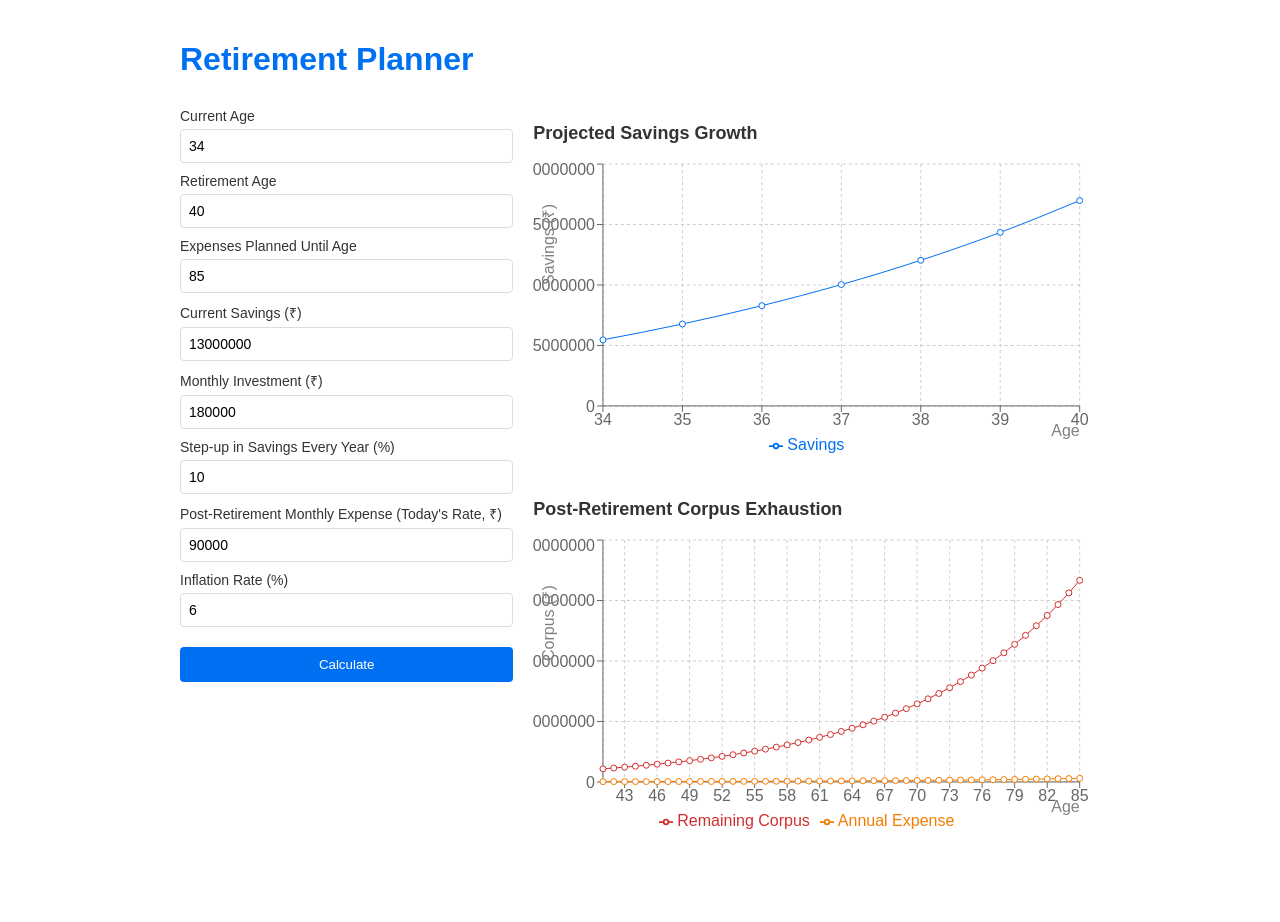
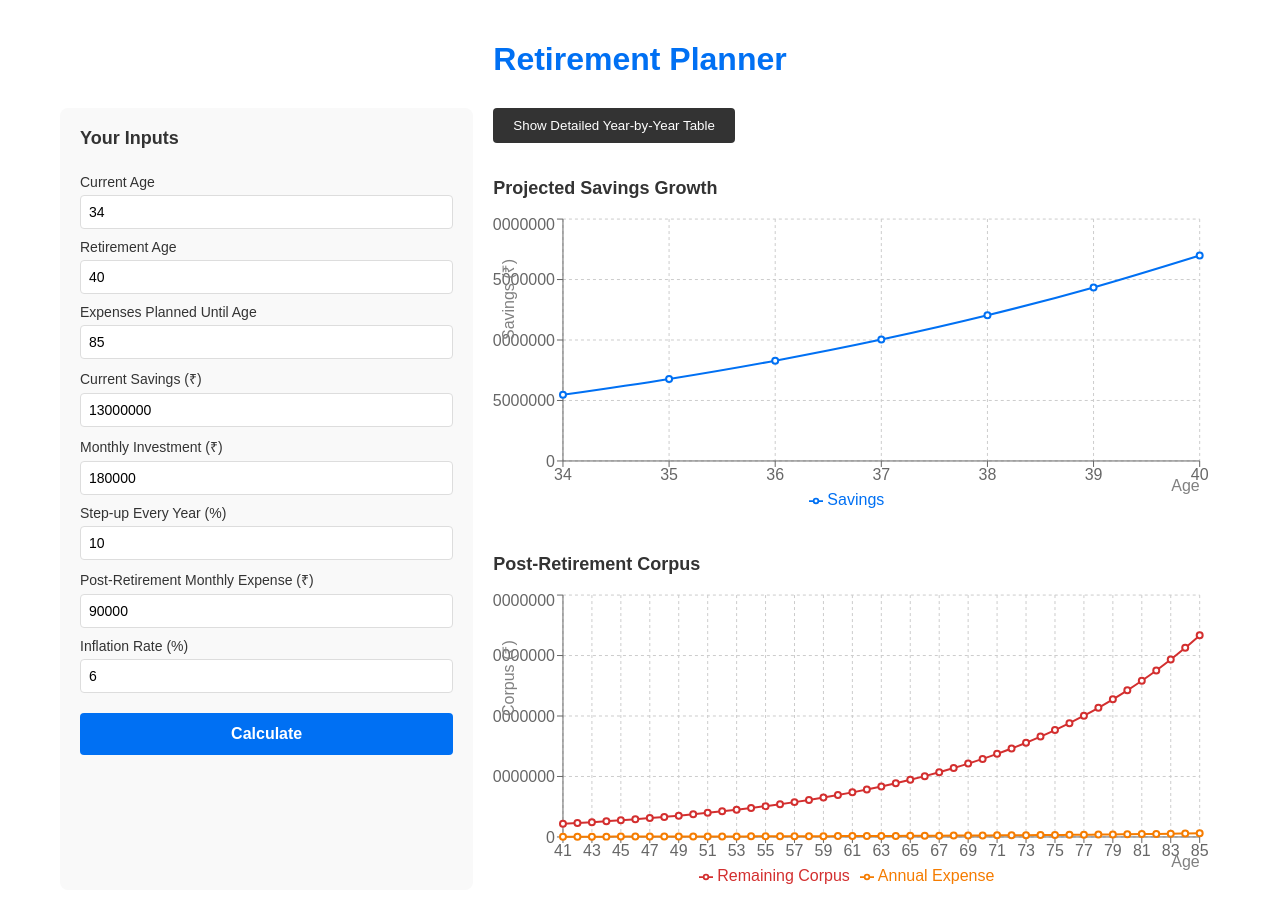
Before and after one commit to IamAKhtar/RetirementPlanner, a Next.js app: page / in a window 1280 px wide. Shown: the top 922 px of the page. Before the commit the page ends 855 px from the top, so only its background shows below. Built offline with nearby package versions, Linux system fonts and the light colour scheme.

Commit message:
Added choices

```diff
--- a/pages/index.js
+++ b/pages/index.js
@@ -28,42 +28,99 @@ function calculateRetirement(inputs) {
   const yearsAfterRetirement = expensesUntilAge - retirementAge;
 
   // Investment Return assumptions pre- and post-retirement
-  const preRetirementReturn = 0.095; // blended assumed pre-retirement return
-  const postRetirementReturn = 0.085; // blended assumed post-ret return
+  const preRetirementReturn = 0.095;
+  const postRetirementReturn = 0.085;
 
   let savings = currentSavings;
   let investmentContribution = monthlyInvestment * 12;
   let stepUpFactor = 1;
 
-  let data = [];
+  let yearlyData = [];
+  let chartData = [];
 
   // Pre-retirement accumulation
   for (let i = 0; i <= yearsToWork; i++) {
+    const age = currentAge + i;
+    const startingSavings = savings;
+
     if (i > 0) {
       stepUpFactor *= (1 + stepUpRate);
       investmentContribution = monthlyInvestment * 12 * stepUpFactor;
     }
+
     savings = savings * (1 + preRetirementReturn) + investmentContribution;
-    data.push({ age: currentAge + i, savings: Math.round(savings) });
+    const endingSavings = savings;
+
+    yearlyData.push({
+      age,
+      startingSavings: Math.round(startingSavings),
+      plannedExpenses: 0,
+      additionalExpenses: 0,
+      additionalSavings: Math.round(investmentContribution),
+      endingSavings: Math.round(endingSavings),
+      status: 'Earning',
+      warning: '',
+      monthly: 0
+    });
+
+    chartData.push({ age, savings: Math.round(savings) });
   }
 
-  // Post-retirement expenditure and corpus decline
+  // Post-retirement expenditure
   let corpus = savings;
   let annualExpense = postRetirementMonthlyExpense * 12;
   let expenseData = [];
+
   for (let i = 1; i <= yearsAfterRetirement; i++) {
+    const age = retirementAge + i;
+    const startingCorpus = corpus;
     annualExpense *= (1 + inflationRate);
+    const monthlyExpense = Math.round(annualExpense / 12);
+
     corpus = corpus * (1 + postRetirementReturn) - annualExpense;
-    expenseData.push({ age: retirementAge + i, remainingCorpus: Math.round(corpus), annualExpense: Math.round(annualExpense) });
+
+    let warning = '';
+    if (corpus < annualExpense * 5 && corpus > 0) {
+      warning = Math.round(corpus / annualExpense).toFixed(1);
+    }
+
+    const status = corpus <= 0 ? 'Dead' : 'Retired';
+
+    yearlyData.push({
+      age,
+      startingSavings: Math.round(startingCorpus),
+      plannedExpenses: Math.round(annualExpense),
+      additionalExpenses: 0,
+      additionalSavings: 0,
+      endingSavings: Math.round(corpus > 0 ? corpus : 0),
+      status,
+      warning,
+      monthly: monthlyExpense
+    });
+
+    expenseData.push({
+      age,
+      remainingCorpus: Math.round(corpus > 0 ? corpus : 0),
+      annualExpense: Math.round(annualExpense)
+    });
+
     if (corpus <= 0) break;
   }
 
-  return { accumulation: data, exhaustion: expenseData };
+  return { accumulation: chartData, exhaustion: expenseData, yearlyData };
+}
+
+function formatINR(value) {
+  if (!value) return '-';
+  return new Intl.NumberFormat('en-IN', {
+    maximumFractionDigits: 0
+  }).format(value);
 }
 
 export default function Home() {
   const [inputs, setInputs] = useState(initialInputs);
   const [results, setResults] = useState(calculateRetirement(initialInputs));
+  const [showTable, setShowTable] = useState(false);
 
   function handleChange(e) {
     const { name, value } = e.target;
@@ -75,47 +132,102 @@ export default function Home() {
   }
 
   return (
-    <main style={{ maxWidth: 960, margin: 'auto', padding: 20, fontFamily: 'Arial, sans-serif' }}>
-      <h1>Retirement Planner</h1>
-      <section style={{ display: 'flex', gap: 20, flexWrap: 'wrap' }}>
-        <form style={{ flex: '1 1 300px', display: 'flex', flexDirection: 'column', gap: 10 }} onSubmit={e => { e.preventDefault(); recalculate(); }}>
+    <main style={{ maxWidth: 1200, margin: 'auto', padding: 20, fontFamily: 'Arial, sans-serif' }}>
+      <h1 style={{ textAlign: 'center' }}>Retirement Planner</h1>
+
+      <section style={{ display: 'flex', gap: 20, flexWrap: 'wrap', marginBottom: 30 }}>
+        <form style={{ flex: '1 1 300px', display: 'flex', flexDirection: 'column', gap: 10, backgroundColor: '#f9f9f9', padding: 20, borderRadius: 8 }} onSubmit={e => { e.preventDefault(); recalculate(); }}>
+          <h2 style={{ marginTop: 0 }}>Your Inputs</h2>
           <label>Current Age<input type="number" name="currentAge" value={inputs.currentAge} min={18} max={100} onChange={handleChange} /></label>
           <label>Retirement Age<input type="number" name="retirementAge" value={inputs.retirementAge} min={18} max={100} onChange={handleChange} /></label>
           <label>Expenses Planned Until Age<input type="number" name="expensesUntilAge" value={inputs.expensesUntilAge} min={inputs.retirementAge + 1} max={120} onChange={handleChange} /></label>
-          <label>Current Savings (₹)<input type="number" name="currentSavings" value={inputs.currentSavings} min={0} step={1000} onChange={handleChange} /></label>
+          <label>Current Savings (₹)<input type="number" name="currentSavings" value={inputs.currentSavings} min={0} step={100000} onChange={handleChange} /></label>
           <label>Monthly Investment (₹)<input type="number" name="monthlyInvestment" value={inputs.monthlyInvestment} min={0} step={1000} onChange={handleChange} /></label>
-          <label>Step-up in Savings Every Year (%)<input type="number" name="stepUpRate" value={inputs.stepUpRate * 100} min={0} max={50} step={0.1} onChange={e => setInputs(prev => ({ ...prev, stepUpRate: parseFloat(e.target.value) / 100 }))} /></label>
-          <label>Post-Retirement Monthly Expense (Today's Rate, ₹)<input type="number" name="postRetirementMonthlyExpense" value={inputs.postRetirementMonthlyExpense} min={0} step={100} onChange={handleChange} /></label>
+          <label>Step-up Every Year (%)<input type="number" name="stepUpRate" value={inputs.stepUpRate * 100} min={0} max={50} step={0.1} onChange={e => setInputs(prev => ({ ...prev, stepUpRate: parseFloat(e.target.value) / 100 }))} /></label>
+          <label>Post-Retirement Monthly Expense (₹)<input type="number" name="postRetirementMonthlyExpense" value={inputs.postRetirementMonthlyExpense} min={0} step={1000} onChange={handleChange} /></label>
           <label>Inflation Rate (%)<input type="number" name="inflationRate" value={inputs.inflationRate * 100} min={0} max={20} step={0.1} onChange={e => setInputs(prev => ({ ...prev, inflationRate: parseFloat(e.target.value) / 100 }))} /></label>
-          <button type="submit" style={{ marginTop: 10, padding: '10px 15px', backgroundColor: '#0070f3', color: 'white', border: 'none', borderRadius: 4, cursor: 'pointer' }}>Calculate</button>
+          <button type="submit" style={{ marginTop: 10, padding: '12px 20px', backgroundColor: '#0070f3', color: 'white', border: 'none', borderRadius: 4, cursor: 'pointer', fontSize: 16, fontWeight: 'bold' }}>Calculate</button>
         </form>
 
         <section style={{ flex: '2 1 500px' }}>
+          <div style={{ marginBottom: 20 }}>
+            <button
+              onClick={() => setShowTable(!showTable)}
+              style={{ padding: '10px 20px', backgroundColor: '#333', color: 'white', border: 'none', borderRadius: 4, cursor: 'pointer', marginBottom: 15 }}
+            >
+              {showTable ? 'Hide' : 'Show'} Detailed Year-by-Year Table
+            </button>
+          </div>
+
           <h2>Projected Savings Growth</h2>
           <ResponsiveContainer width="100%" height={300}>
             <LineChart data={results.accumulation} margin={{ top: 5, right: 20, left: 10, bottom: 5 }}>
               <CartesianGrid strokeDasharray="3 3" />
               <XAxis dataKey="age" label={{ value: 'Age', position: 'insideBottomRight', offset: 0 }} />
               <YAxis label={{ value: 'Savings (₹)', angle: -90, position: 'insideLeft' }} />
-              <Tooltip formatter={value => new Intl.NumberFormat('en-IN').format(value)} />
+              <Tooltip formatter={value => formatINR(value)} />
               <Legend />
-              <Line type="monotone" dataKey="savings" stroke="#0070f3" activeDot={{ r: 8 }} name="Savings" />
+              <Line type="monotone" dataKey="savings" stroke="#0070f3" strokeWidth={2} activeDot={{ r: 6 }} name="Savings" />
             </LineChart>
           </ResponsiveContainer>
-          <h2 style={{ marginTop: 40 }}>Post-Retirement Corpus Exhaustion</h2>
+
+          <h2 style={{ marginTop: 40 }}>Post-Retirement Corpus</h2>
           <ResponsiveContainer width="100%" height={300}>
             <LineChart data={results.exhaustion} margin={{ top: 5, right: 20, left: 10, bottom: 5 }}>
               <CartesianGrid strokeDasharray="3 3" />
               <XAxis dataKey="age" label={{ value: 'Age', position: 'insideBottomRight', offset: 0 }} />
               <YAxis label={{ value: 'Corpus (₹)', angle: -90, position: 'insideLeft' }} />
-              <Tooltip formatter={value => new Intl.NumberFormat('en-IN').format(value)} />
+              <Tooltip formatter={value => formatINR(value)} />
               <Legend />
-              <Line type="monotone" dataKey="remainingCorpus" stroke="#d32f2f" activeDot={{ r: 8 }} name="Remaining Corpus" />
-              <Line type="monotone" dataKey="annualExpense" stroke="#f57c00" name="Annual Expense" />
+              <Line type="monotone" dataKey="remainingCorpus" stroke="#d32f2f" strokeWidth={2} activeDot={{ r: 6 }} name="Remaining Corpus" />
+              <Line type="monotone" dataKey="annualExpense" stroke="#f57c00" strokeWidth={2} name="Annual Expense" />
             </LineChart>
           </ResponsiveContainer>
         </section>
       </section>
+
+      {showTable && (
+        <section style={{ marginTop: 40, overflowX: 'auto' }}>
+          <h2>Detailed Year-by-Year Breakdown</h2>
+          <table style={{ width: '100%', borderCollapse: 'collapse', fontSize: 13, backgroundColor: 'white', boxShadow: '0 2px 4px rgba(0,0,0,0.1)' }}>
+            <thead>
+              <tr style={{ backgroundColor: '#0070f3', color: 'white' }}>
+                <th style={{ padding: '12px 8px', textAlign: 'left', borderRight: '1px solid #fff' }}>Age</th>
+                <th style={{ padding: '12px 8px', textAlign: 'right', borderRight: '1px solid #fff' }}>Starting Saving</th>
+                <th style={{ padding: '12px 8px', textAlign: 'right', borderRight: '1px solid #fff' }}>Planned Expenses<br/>(post-tax)</th>
+                <th style={{ padding: '12px 8px', textAlign: 'right', borderRight: '1px solid #fff' }}>Additional Expenses<br/>(post-tax)</th>
+                <th style={{ padding: '12px 8px', textAlign: 'right', borderRight: '1px solid #fff' }}>Additional Savings</th>
+                <th style={{ padding: '12px 8px', textAlign: 'right', borderRight: '1px solid #fff' }}>Ending Savings</th>
+                <th style={{ padding: '12px 8px', textAlign: 'center', borderRight: '1px solid #fff' }}>Status</th>
+                <th style={{ padding: '12px 8px', textAlign: 'center', borderRight: '1px solid #fff' }}>Warning</th>
+                <th style={{ padding: '12px 8px', textAlign: 'right' }}>Monthly</th>
+              </tr>
+            </thead>
+            <tbody>
+              {results.yearlyData.map((row, idx) => {
+                const isRetired = row.status === 'Retired';
+                const isDead = row.status === 'Dead';
+                const bgColor = idx % 2 === 0 ? '#f9f9f9' : 'white';
+                const highlightColor = (idx % 5 === 0 && idx > 0) ? '#fffacd' : bgColor;
+
+                return (
+                  <tr key={idx} style={{ backgroundColor: highlightColor }}>
+                    <td style={{ padding: '10px 8px', borderBottom: '1px solid #ddd', fontWeight: 'bold' }}>{row.age}</td>
+                    <td style={{ padding: '10px 8px', textAlign: 'right', borderBottom: '1px solid #ddd' }}>{formatINR(row.startingSavings)}</td>
+                    <td style={{ padding: '10px 8px', textAlign: 'right', borderBottom: '1px solid #ddd' }}>{formatINR(row.plannedExpenses)}</td>
+                    <td style={{ padding: '10px 8px', textAlign: 'right', borderBottom: '1px solid #ddd' }}>{row.additionalExpenses > 0 ? formatINR(row.additionalExpenses) : '-'}</td>
+                    <td style={{ padding: '10px 8px', textAlign: 'right', borderBottom: '1px solid #ddd' }}>{formatINR(row.additionalSavings)}</td>
+                    <td style={{ padding: '10px 8px', textAlign: 'right', borderBottom: '1px solid #ddd', fontWeight: 'bold', color: isRetired ? '#d32f2f' : '#0070f3' }}>{formatINR(row.endingSavings)}</td>
+                    <td style={{ padding: '10px 8px', textAlign: 'center', borderBottom: '1px solid #ddd', fontWeight: 'bold', color: isDead ? '#d32f2f' : isRetired ? '#f57c00' : '#4caf50' }}>{row.status}</td>
+                    <td style={{ padding: '10px 8px', textAlign: 'center', borderBottom: '1px solid #ddd', color: '#d32f2f', fontWeight: 'bold' }}>{row.warning}</td>
+                    <td style={{ padding: '10px 8px', textAlign: 'right', borderBottom: '1px solid #ddd' }}>{formatINR(row.monthly)}</td>
+                  </tr>
+                );
+              })}
+            </tbody>
+          </table>
+        </section>
+      )}
     </main>
   );
 }
```
